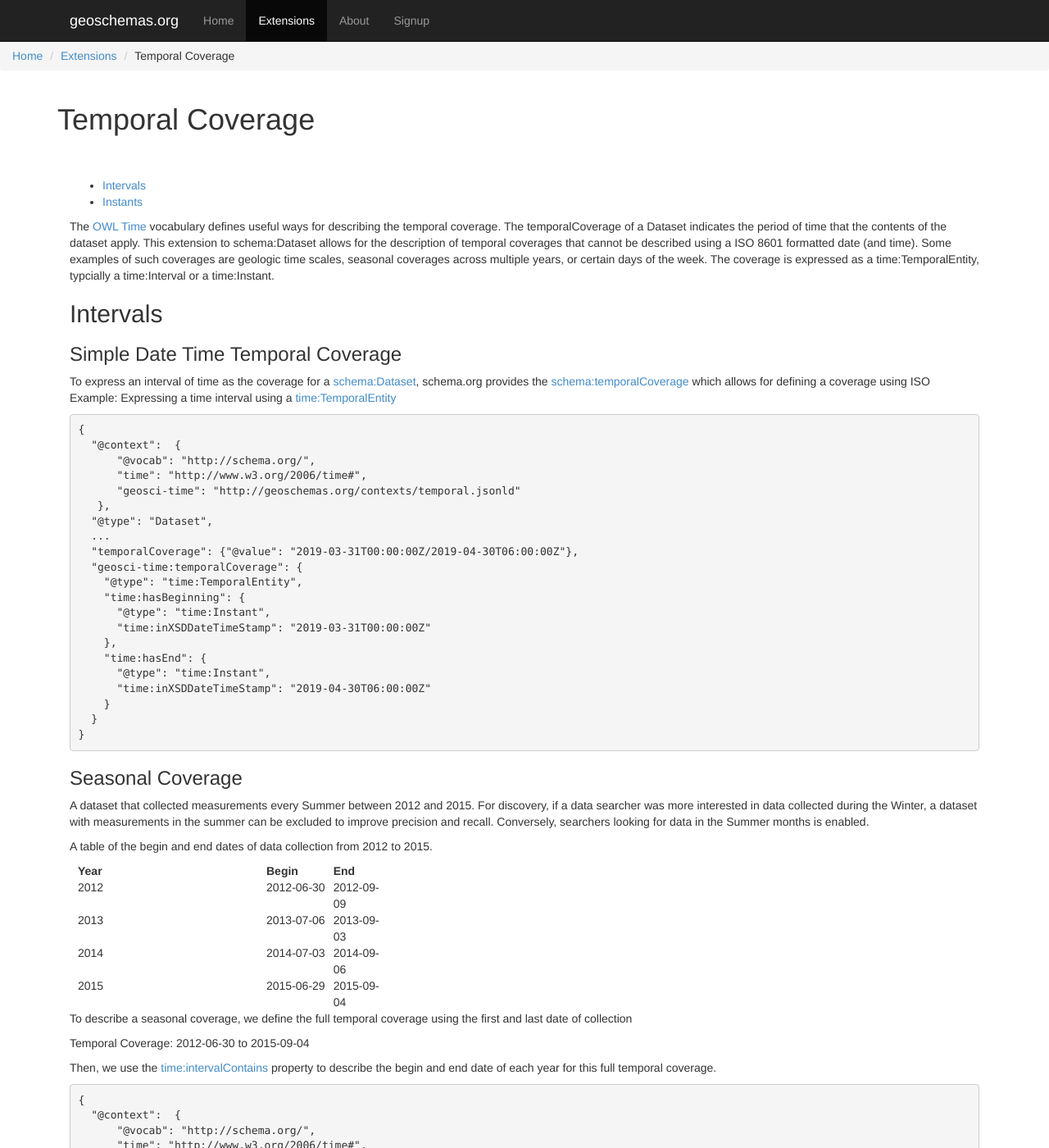
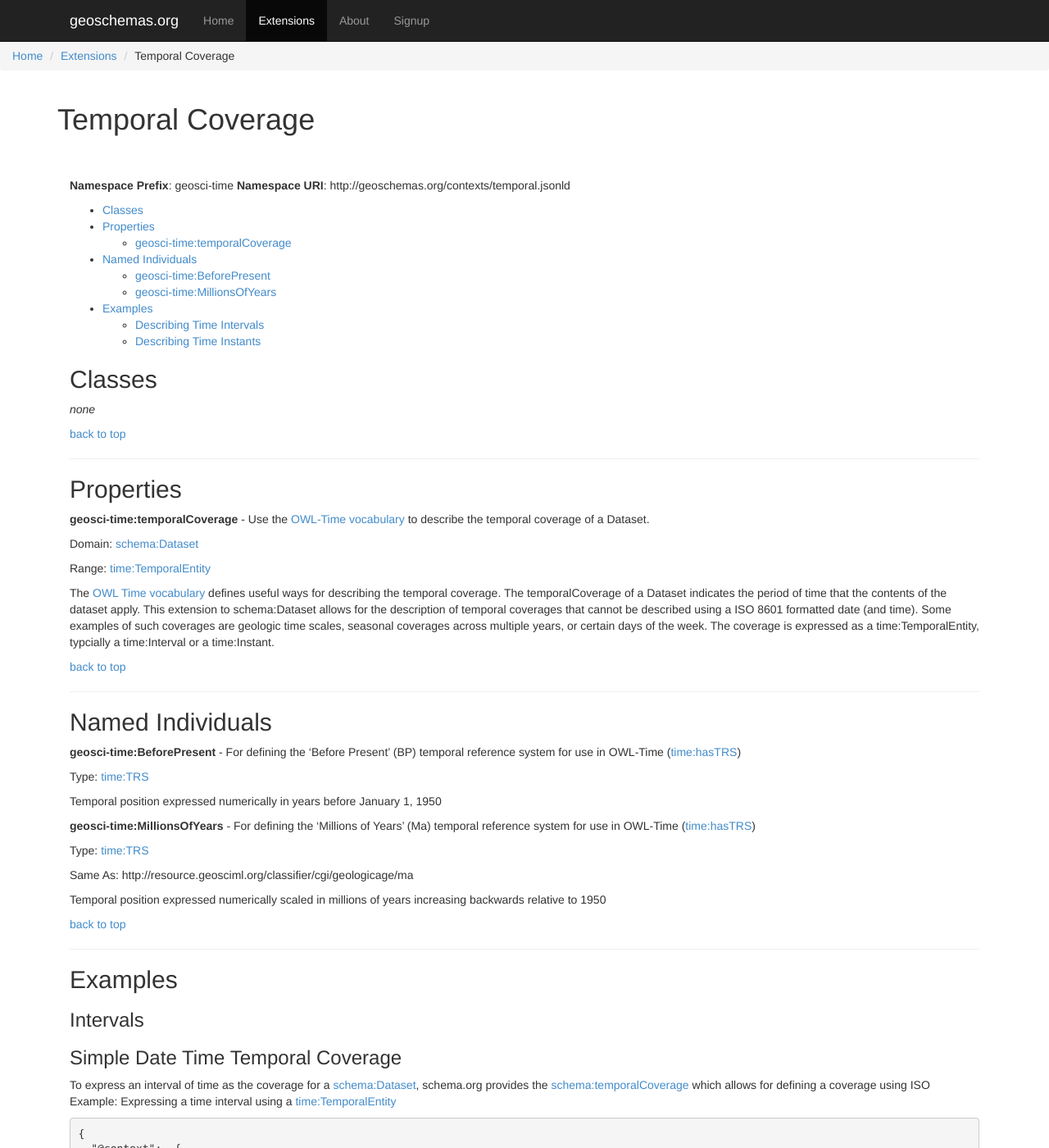
Before and after one commit to geoschemas-org/geoschemas-org.github.io, a Jekyll site: the page built from extensions/temporal.md, in a window 1280 px wide and 1400 px high. Shown: the whole window at 82% size. Built offline with Jekyll 4.4.1, drawn with Linux system fonts in a browser that asks for light colours; our own code applies the rules of GitHub Pages for plain Markdown files; some of the changed text lies outside the part shown.

Commit message:
Update temporal.md

````diff
--- a/extensions/temporal.md
+++ b/extensions/temporal.md
@@ -8,14 +8,74 @@ nav:
     url: /extensions/
   - title: Temporal Coverage
 ---
+<a name="top"></a>
+__Namespace Prefix__: geosci-time
+__Namespace URI__: 	http://geoschemas.org/contexts/temporal.jsonld
 
-* [Intervals](#intervals)
-* [Instants](#instants)
 
-The [OWL Time](https://www.w3.org/TR/owl-time/) vocabulary defines useful ways for describing the temporal coverage. The temporalCoverage of a Dataset indicates the period of time that the contents of the dataset apply. This extension to schema:Dataset allows for the description of temporal coverages that cannot be described using a ISO 8601 formatted date (and time). Some examples of such coverages are geologic time scales, seasonal coverages across multiple years, or certain days of the week. The coverage is expressed as a time:TemporalEntity, typcially a time:Interval or a time:Instant.
+* [Classes](#classes)
+* [Properties](#properties)
+  * [geosci-time:temporalCoverage](#temporalCoverage)
+* [Named Individuals](#namedindividuals)
+  * [geosci-time:BeforePresent](#BeforePresent)
+  * [geosci-time:MillionsOfYears](#MillionsOfYears)
+* [Examples](#examples)
+  * [Describing Time Intervals](#intervals)
+  * [Describing Time Instants](#instants)
+
+<a name="classes"></a>
+
+## Classes
+
+*none*
+
+[back to top](#top)
+<hr/>
+<a name="properties"></a>
+
+
+## Properties
+
+<a name="temporalCoverage"></a>
+__geosci-time:temporalCoverage__ - Use the [OWL-Time vocabulary](https://www.w3.org/TR/owl-time/) to describe the temporal coverage of a Dataset.
+
+Domain: [schema:Dataset](http://schema.org/Dataset)
+
+Range: [time:TemporalEntity](https://www.w3.org/TR/owl-time/#time:TemporalEntity)
+
+The [OWL Time vocabulary](https://www.w3.org/TR/owl-time/) defines useful ways for describing the temporal coverage. The temporalCoverage of a Dataset indicates the period of time that the contents of the dataset apply. This extension to schema:Dataset allows for the description of temporal coverages that cannot be described using a ISO 8601 formatted date (and time). Some examples of such coverages are geologic time scales, seasonal coverages across multiple years, or certain days of the week. The coverage is expressed as a time:TemporalEntity, typcially a time:Interval or a time:Instant.
+
+[back to top](#top)
+
+<hr/>
+<a name="namedindividuals"></a>
+
+## Named Individuals
+
+<a name="BeforePresent"></a>
+__geosci-time:BeforePresent__ - For defining the 'Before Present' (BP) temporal reference system for use in OWL-Time ([time:hasTRS](https://www.w3.org/TR/owl-time/#time:hasTRS))
+
+Type: [time:TRS](https://www.w3.org/TR/owl-time/#time:TRS)
+
+Temporal position expressed numerically in years before January 1, 1950
+
+<a name="MillionsOfYears"></a>
+__geosci-time:MillionsOfYears__ - For defining the 'Millions of Years' (Ma) temporal reference system for use in OWL-Time ([time:hasTRS](https://www.w3.org/TR/owl-time/#time:hasTRS))
+
+Type: [time:TRS](https://www.w3.org/TR/owl-time/#time:TRS)
+
+Same As: http://resource.geosciml.org/classifier/cgi/geologicage/ma
+
+Temporal position expressed numerically scaled in millions of years increasing backwards relative to 1950
+
+[back to top](#top)
+
+<hr/>
+<a name="examples"></a>
+## Examples
 
 <a id="intervals"></a>
-## Intervals
+### Intervals
 
 ### Simple Date Time Temporal Coverage ###
 
@@ -133,6 +193,8 @@ Then, we use the [time:intervalContains](https://www.w3.org/TR/owl-time/#time:in
   }
 }
 ```
+[back to top](#top)
+<a id="instants"></a>
+### Instants
 
-<a id="instants"></a>
-## Instants
+[back to top](#top)
````
